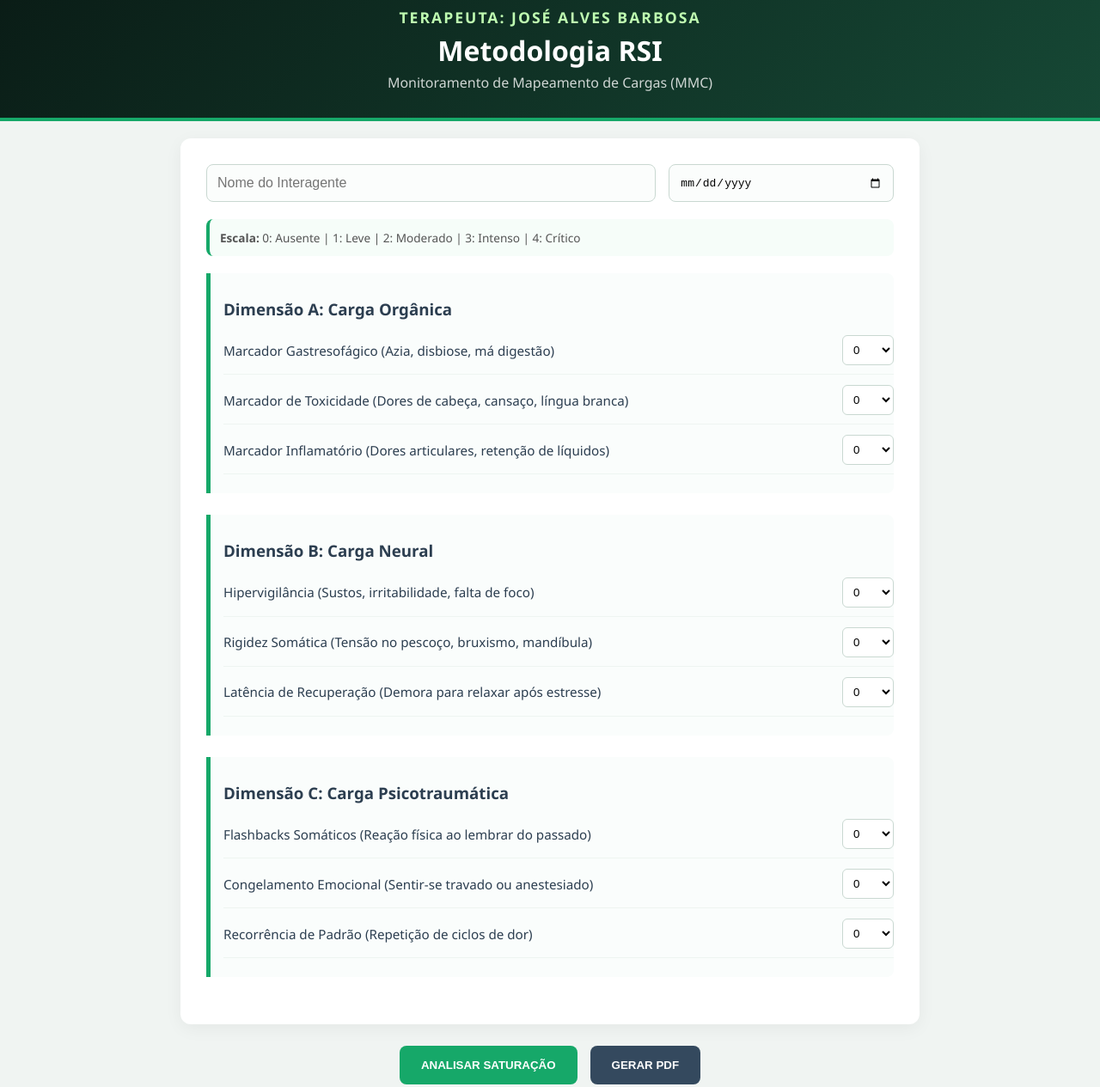
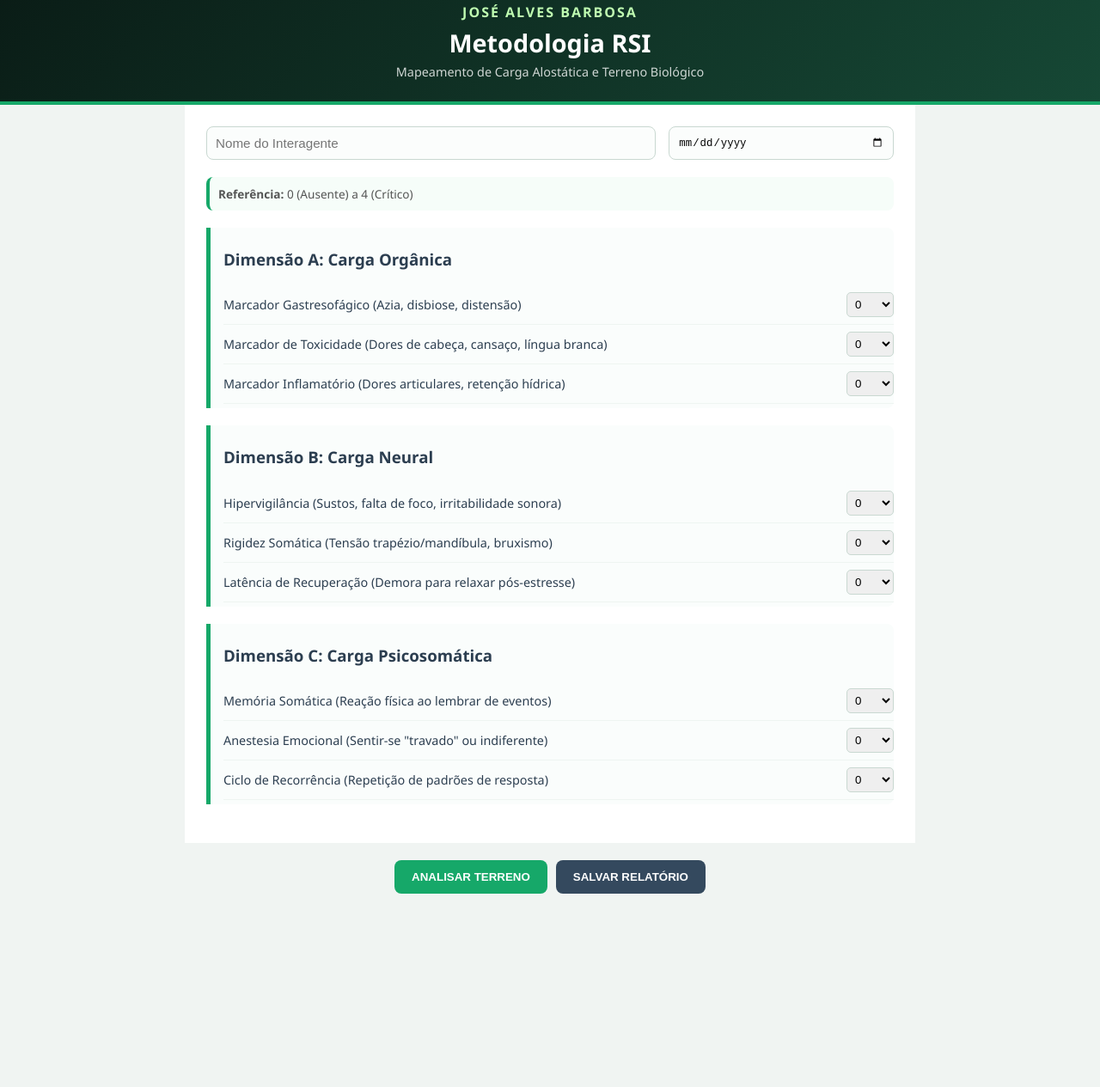
Before and after one commit to mercadao-portel/metodo-rsi, a plain HTML site: page index.html in a window 1280 px wide. Shown: the part 22-1287 px from the top of the page at 86% size. After the commit the page ends 1082 px from the top, so only its background shows below. Drawn offline with Linux system fonts and the light colour scheme.

Commit message:
Update index.html

```diff
--- a/index.html
+++ b/index.html
@@ -14,230 +14,126 @@
             --text-dark: #2c3e50;
         }
 
-        body {
-            font-family: 'Segoe UI', Tahoma, Geneva, Verdana, sans-serif;
-            background: var(--bg);
-            color: var(--text-dark);
-            margin: 0;
-            padding: 0;
-        }
+        body { font-family: 'Segoe UI', sans-serif; background: var(--bg); color: var(--text-dark); margin: 0; padding: 0; }
 
-        /* Cabeçalho Profissional com Degradê */
         .header-gradient {
             background: linear-gradient(135deg, #0A1C16 0%, #164835 100%);
-            padding: 30px 20px;
+            padding: 25px 20px;
             text-align: center;
             border-bottom: 4px solid var(--secondary);
             color: #fff;
         }
 
-        .therapist-name {
-            font-size: 1.1em;
-            text-transform: uppercase;
-            color: var(--accent);
-            letter-spacing: 2px;
-            margin-bottom: 5px;
-            font-weight: bold;
-        }
-        .methodology-title { font-size: 2em; margin: 5px 0; font-weight: 800; }
-        .assessment-subtitle { font-size: 1em; color: rgba(255,255,255,0.8); }
+        .therapist-name { font-size: 1em; text-transform: uppercase; color: var(--accent); letter-spacing: 2px; font-weight: bold; }
+        .methodology-title { font-size: 1.8em; margin: 5px 0; font-weight: 800; }
 
         .container {
-            max-width: 800px;
-            margin: 20px auto;
-            background: white;
-            padding: 30px;
-            border-radius: 12px;
-            box-shadow: 0 5px 20px rgba(0,0,0,0.05);
+            max-width: 800px; margin: 0 auto; background: white; padding: 25px;
+            position: relative; overflow: visible;
         }
 
-        .info-paciente {
-            display: grid;
-            grid-template-columns: 2fr 1fr;
-            gap: 15px;
-            margin-bottom: 20px;
+        .info-paciente { display: grid; grid-template-columns: 2fr 1fr; gap: 15px; margin-bottom: 20px; }
+        input { padding: 10px; border: 1px solid #c9d8d1; border-radius: 8px; font-size: 0.95em; background: #fbfdfc; }
+
+        .scales-info { font-size: 0.85em; color: #555; margin-bottom: 20px; padding: 10px; background: #f6fdf9; border-radius: 8px; border-left: 4px solid var(--secondary); }
+
+        .pilar {
+            margin-bottom: 20px; border-left: 5px solid var(--secondary); padding-left: 15px;
+            background: #fafdfc; padding-top: 5px; padding-bottom: 5px; border-radius: 0 8px 8px 0;
+            page-break-inside: avoid;
         }
 
-        input {
-            padding: 12px;
-            border: 1px solid #c9d8d1;
-            border-radius: 8px;
-            font-size: 1em;
-            background-color: #fbfdfc;
-        }
+        .pergunta { display: flex; justify-content: space-between; align-items: center; border-bottom: 1px solid #eef5f1; padding: 8px 0; }
+        .pergunta span { flex-grow: 1; padding-right: 10px; font-size: 0.9em; }
+        select { padding: 5px; border-radius: 5px; border: 1px solid #c9d8d1; width: 55px; }
 
-        .scales-info {
-            font-size: 0.85em;
-            color: #555;
-            margin-bottom: 20px;
-            padding: 12px;
-            background-color: #f6fdf9;
-            border-radius: 8px;
-            border-left: 4px solid var(--secondary);
-        }
+        .resultado-box { margin-top: 20px; padding: 20px; border-radius: 10px; text-align: center; display: none; page-break-inside: avoid; }
+        .btn-container { display: flex; gap: 10px; justify-content: center; padding: 20px; background: var(--bg); }
+        button { padding: 12px 20px; border: none; border-radius: 8px; cursor: pointer; font-weight: bold; text-transform: uppercase; }
+        .btn-calc { background: var(--secondary); color: white; }
+        .btn-pdf { background: #34495e; color: white; }
 
-        .pilar {
-            margin-bottom: 25px;
-            border-left: 5px solid var(--secondary);
-            padding-left: 15px;
-            background-color: #fafdfc;
-            padding-top: 10px;
-            padding-bottom: 10px;
-            border-radius: 0 8px 8px 0;
-        }
-
-        .pergunta {
-            margin: 12px 0;
-            display: flex;
-            justify-content: space-between;
-            align-items: center;
-            border-bottom: 1px solid #eef5f1;
-            padding-bottom: 10px;
-        }
-
-        .pergunta span { flex-grow: 1; padding-right: 10px; font-size: 0.95em; }
-
-        select {
-            padding: 8px;
-            border-radius: 6px;
-            border: 1px solid #c9d8d1;
-            width: 60px;
-            background: white;
-            cursor: pointer;
-        }
-
-        .resultado-box {
-            margin-top: 25px;
-            padding: 20px;
-            border-radius: 10px;
-            text-align: center;
-            display: none;
-        }
-
-        .btn-container {
-            display: flex;
-            gap: 15px;
-            justify-content: center;
-            margin-top: 25px;
-            padding-bottom: 20px;
-        }
-
-        button {
-            padding: 15px 25px;
-            border: none;
-            border-radius: 8px;
-            cursor: pointer;
-            font-weight: bold;
-            text-transform: uppercase;
-            transition: 0.3s;
-        }
-
-        .btn-calc { background-color: var(--secondary); color: white; }
-        .btn-pdf { background-color: #34495e; color: white; }
-        button:hover { opacity: 0.9; transform: translateY(-1px); }
-
-        /* Ajustes para o PDF não gerar folha em branco */
         @media print {
+            #app-content { width: 100% !important; position: absolute; top: 0; }
             .no-print { display: none !important; }
-            .container { box-shadow: none; margin: 0; width: 100%; }
+            .container { box-shadow: none !important; padding: 10px 20px !important; }
         }
     </style>
 </head>
 <body>
 
 <div id="app-content">
-    <div class="header-gradient" id="header">
-        <div class="therapist-name">Terapeuta: José Alves Barbosa</div>
+    <div class="header-gradient">
+        <div class="therapist-name">José Alves Barbosa</div>
         <div class="methodology-title">Metodologia RSI</div>
-        <div class="assessment-subtitle">Monitoramento de Mapeamento de Cargas (MMC)</div>
+        <div style="font-size: 0.9em; opacity: 0.8;">Mapeamento de Carga Alostática e Terreno Biológico</div>
     </div>
 
-    <div class="container" id="conteudo-principal">
+    <div class="container">
         <div class="info-paciente">
             <input type="text" id="nome" placeholder="Nome do Interagente">
             <input type="date" id="data">
         </div>
 
-        <div class="scales-info">
-            <strong>Escala:</strong> 0: Ausente | 1: Leve | 2: Moderado | 3: Intenso | 4: Crítico
-        </div>
+        <div class="scales-info"><strong>Referência:</strong> 0 (Ausente) a 4 (Crítico)</div>
 
         <div class="pilar">
             <h3>Dimensão A: Carga Orgânica</h3>
-            <div class="pergunta"><span>Marcador Gastresofágico (Azia, disbiose, má digestão)</span>
-                <select class="score"><option value="0">0</option><option value="1">1</option><option value="2">2</option><option value="3">3</option><option value="4">4</option></select>
-            </div>
-            <div class="pergunta"><span>Marcador de Toxicidade (Dores de cabeça, cansaço, língua branca)</span>
-                <select class="score"><option value="0">0</option><option value="1">1</option><option value="2">2</option><option value="3">3</option><option value="4">4</option></select>
-            </div>
-            <div class="pergunta"><span>Marcador Inflamatório (Dores articulares, retenção de líquidos)</span>
-                <select class="score"><option value="0">0</option><option value="1">1</option><option value="2">2</option><option value="3">3</option><option value="4">4</option></select>
-            </div>
+            <div class="pergunta"><span>Marcador Gastresofágico (Azia, disbiose, distensão)</span><select class="score"><option value="0">0</option><option value="1">1</option><option value="2">2</option><option value="3">3</option><option value="4">4</option></select></div>
+            <div class="pergunta"><span>Marcador de Toxicidade (Dores de cabeça, cansaço, língua branca)</span><select class="score"><option value="0">0</option><option value="1">1</option><option value="2">2</option><option value="3">3</option><option value="4">4</option></select></div>
+            <div class="pergunta"><span>Marcador Inflamatório (Dores articulares, retenção hídrica)</span><select class="score"><option value="0">0</option><option value="1">1</option><option value="2">2</option><option value="3">3</option><option value="4">4</option></select></div>
         </div>
 
         <div class="pilar">
             <h3>Dimensão B: Carga Neural</h3>
-            <div class="pergunta"><span>Hipervigilância (Sustos, irritabilidade, falta de foco)</span>
-                <select class="score"><option value="0">0</option><option value="1">1</option><option value="2">2</option><option value="3">3</option><option value="4">4</option></select>
-            </div>
-            <div class="pergunta"><span>Rigidez Somática (Tensão no pescoço, bruxismo, mandíbula)</span>
-                <select class="score"><option value="0">0</option><option value="1">1</option><option value="2">2</option><option value="3">3</option><option value="4">4</option></select>
-            </div>
-            <div class="pergunta"><span>Latência de Recuperação (Demora para relaxar após estresse)</span>
-                <select class="score"><option value="0">0</option><option value="1">1</option><option value="2">2</option><option value="3">3</option><option value="4">4</option></select>
-            </div>
+            <div class="pergunta"><span>Hipervigilância (Sustos, falta de foco, irritabilidade sonora)</span><select class="score"><option value="0">0</option><option value="1">1</option><option value="2">2</option><option value="3">3</option><option value="4">4</option></select></div>
+            <div class="pergunta"><span>Rigidez Somática (Tensão trapézio/mandíbula, bruxismo)</span><select class="score"><option value="0">0</option><option value="1">1</option><option value="2">2</option><option value="3">3</option><option value="4">4</option></select></div>
+            <div class="pergunta"><span>Latência de Recuperação (Demora para relaxar pós-estresse)</span><select class="score"><option value="0">0</option><option value="1">1</option><option value="2">2</option><option value="3">3</option><option value="4">4</option></select></div>
         </div>
 
         <div class="pilar">
-            <h3>Dimensão C: Carga Psicotraumática</h3>
-            <div class="pergunta"><span>Flashbacks Somáticos (Reação física ao lembrar do passado)</span>
-                <select class="score"><option value="0">0</option><option value="1">1</option><option value="2">2</option><option value="3">3</option><option value="4">4</option></select>
-            </div>
-            <div class="pergunta"><span>Congelamento Emocional (Sentir-se travado ou anestesiado)</span>
-                <select class="score"><option value="0">0</option><option value="1">1</option><option value="2">2</option><option value="3">3</option><option value="4">4</option></select>
-            </div>
-            <div class="pergunta"><span>Recorrência de Padrão (Repetição de ciclos de dor)</span>
-                <select class="score"><option value="0">0</option><option value="1">1</option><option value="2">2</option><option value="3">3</option><option value="4">4</option></select>
-            </div>
+            <h3>Dimensão C: Carga Psicosomática</h3>
+            <div class="pergunta"><span>Memória Somática (Reação física ao lembrar de eventos)</span><select class="score"><option value="0">0</option><option value="1">1</option><option value="2">2</option><option value="3">3</option><option value="4">4</option></select></div>
+            <div class="pergunta"><span>Anestesia Emocional (Sentir-se "travado" ou indiferente)</span><select class="score"><option value="0">0</option><option value="1">1</option><option value="2">2</option><option value="3">3</option><option value="4">4</option></select></div>
+            <div class="pergunta"><span>Ciclo de Recorrência (Repetição de padrões de resposta)</span><select class="score"><option value="0">0</option><option value="1">1</option><option value="2">2</option><option value="3">3</option><option value="4">4</option></select></div>
         </div>
 
         <div id="resultado" class="resultado-box">
-            <h3 style="margin:0">Saturação: <span id="pontos-total">0</span> pontos</h3>
-            <h4 id="status-txt" style="margin:10px 0"></h4>
-            <p id="orientacao-txt" style="margin:0; font-size: 0.95em;"></p>
+            <h3 style="margin:0">Saturação Sistêmica: <span id="pontos-total">0</span> pontos</h3>
+            <h4 id="status-txt" style="margin:10px 0; text-transform: uppercase;"></h4>
+            <p id="orientacao-txt" style="margin:0; line-height: 1.4; font-weight: 500;"></p>
         </div>
     </div>
 </div>
 
 <div class="btn-container no-print">
-    <button class="btn-calc" onclick="calcular()">Analisar Saturação</button>
-    <button class="btn-pdf" onclick="gerarPDF()">Gerar PDF</button>
+    <button class="btn-calc" onclick="calcular()">Analisar Terreno</button>
+    <button class="btn-pdf" onclick="gerarPDF()">Salvar Relatório</button>
 </div>
 
 <script>
     function calcular() {
-        let scores = document.querySelectorAll('.score');
         let total = 0;
-        scores.forEach(s => total += parseInt(s.value));
+        document.querySelectorAll('.score').forEach(s => total += parseInt(s.value));
         document.getElementById('pontos-total').innerText = total;
 
         let status = "", orientacao = "", cor = "", bg = "";
 
         if(total <= 12) {
-            status = "Equilíbrio Dinâmico";
-            orientacao = "Organismo favorável ao reprocessamento direto.";
+            status = "Nível 1: Equilíbrio Sistêmico";
+            orientacao = "ALERTA DE MANUTENÇÃO: Seu terreno biológico está estável. Para preservar este estado, mantenha atenção rigorosa à hidratação, alimentação limpa e exercícios leves porém frequentes. O equilíbrio requer vigilância constante.";
             cor = "#27ae60"; bg = "#eafdf3";
         } else if(total <= 24) {
-            status = "Saturação Latente";
-            orientacao = "Sugere-se hidratação e ajustes leves no terreno biológico.";
+            status = "Nível 2: Saturação Latente";
+            orientacao = "ALERTA DE REPARAÇÃO: Seu organismo apresenta sinais de acúmulo tóxico. Siga rigorosamente as recomendações de desinflamação do seu terapeuta para que sua saúde sistêmica seja restaurada antes que o quadro evolua.";
             cor = "#f39c12"; bg = "#fef9e7";
         } else if(total <= 36) {
-            status = "Sobrecarga Crítica";
-            orientacao = "Corpo inflamado. O reprocessamento TRG exige suporte orgânico.";
+            status = "Nível 3: Sobrecarga Crítica";
+            orientacao = "ALERTA SÉRIO: Alto índice de inflamação detectado. Seu corpo está operando sob estresse biológico severo, o que drena sua capacidade de recuperação. É urgente priorizar a limpeza orgânica e seguir o protocolo clínico estabelecido.";
             cor = "#e67e22"; bg = "#fdf2e9";
         } else {
-            status = "Colapso Sistêmico";
-            orientacao = "Prioridade: Limpeza biológica para permitir a eficácia da terapia.";
+            status = "Nível 4: Colapso Biológico";
+            orientacao = "ALERTA DE EMERGÊNCIA: Saturação máxima do terreno biológico. O sistema está incapacitado de processar novas cargas. Intervenção imediata na desintoxicação e repouso metabólico são cruciais.";
             cor = "#c0392b"; bg = "#fdeaea";
         }
 
@@ -253,18 +149,15 @@
 
     function gerarPDF() {
         const elemento = document.getElementById('app-content');
-        const nome = document.getElementById('nome').value || 'Interagente';
-
+        const nome = (document.getElementById('nome').value || 'Interagente').replace(/\s+/g, '_');
         const opt = {
-            margin: [5, 5, 5, 5],
+            margin: 0,
             filename: `RSI_${nome}.pdf`,
-            image: { type: 'jpeg', quality: 0.98 },
-            html2canvas: { scale: 2, useCORS: true },
+            image: { type: 'jpeg', quality: 1 },
+            html2canvas: { scale: 2, useCORS: true, scrollY: 0 },
             jsPDF: { unit: 'mm', format: 'a4', orientation: 'portrait' },
-            pagebreak: { mode: 'avoid-all' }
+            pagebreak: { mode: ['avoid-all'] }
         };
-
-        // Garante que o resultado apareça no PDF se já tiver sido calculado
         html2pdf().set(opt).from(elemento).save();
     }
 </script>
```
